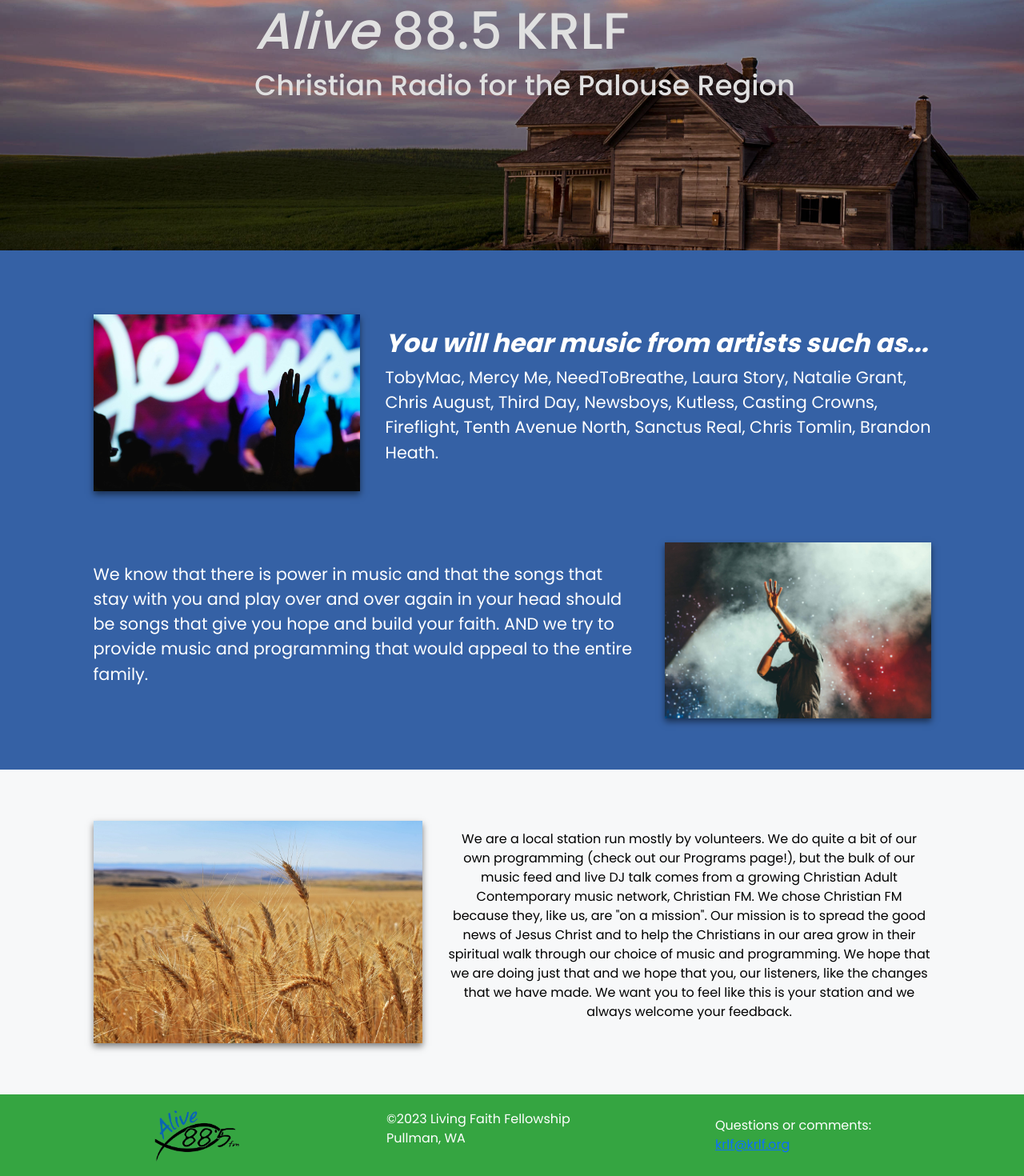
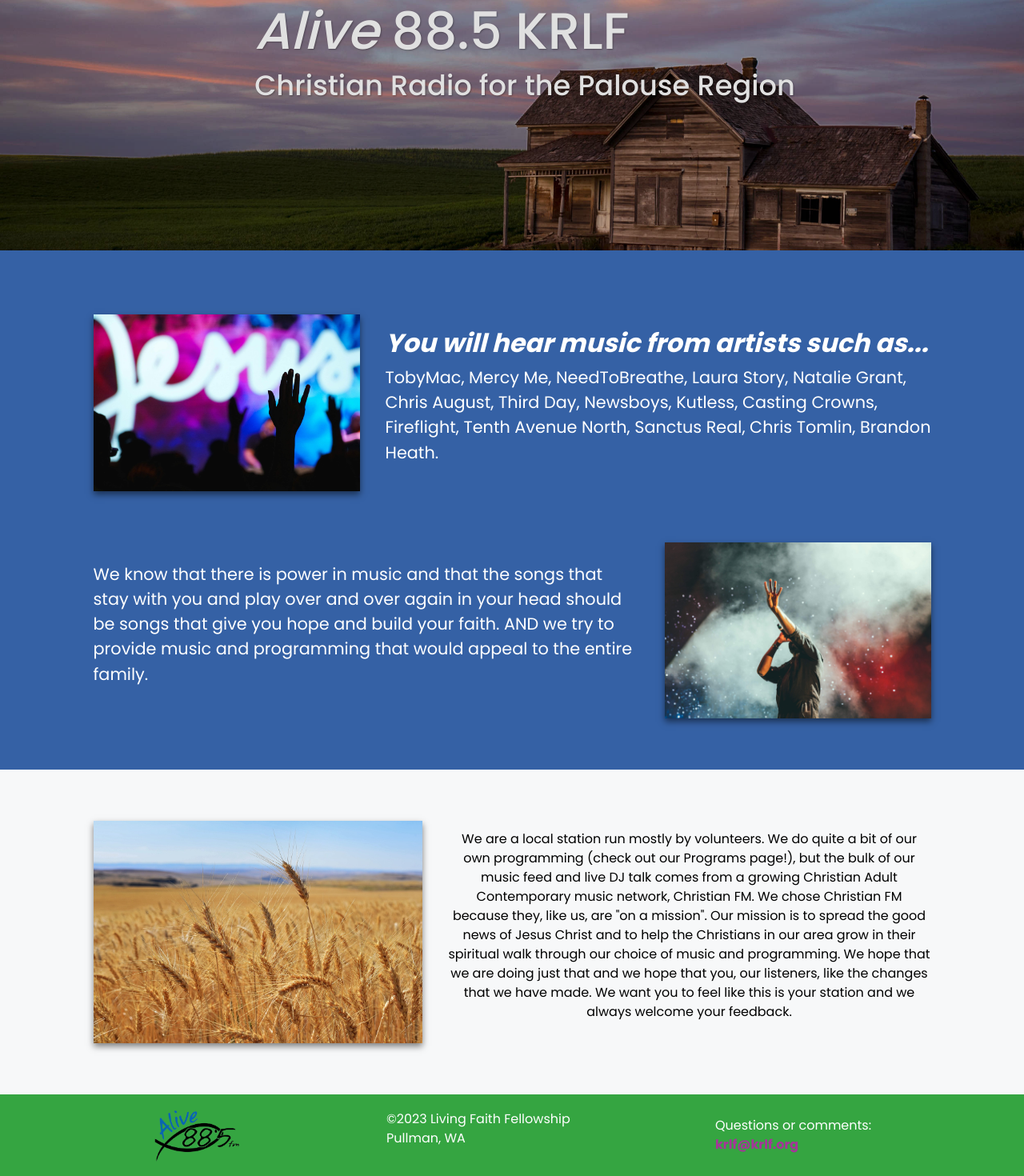
Before and after one commit to kristofer11/krlf, a Next.js app: page / in a window 1280 px wide. Shown: the part 250-1720 px from the top of the page at 80% size. Built offline with nearby package versions, Linux system fonts and the light colour scheme.

Commit message:
new font

```diff
--- a/src/app/page.jsx
+++ b/src/app/page.jsx
@@ -21,7 +21,8 @@
     const currentBgImage = bgImages[bgIndex]
 
     return (
-        <main className={styles.main}>
+        <main className={styles.main} style={{ backgroundImage: `url(${currentBgImage})` }}>
+            <div className={styles.background}></div>
             <div className={`${styles.heroBg} hero`} style={{ backgroundImage: `url(${currentBgImage})` }}>
                 <div className={styles.heroTitleContainer}>
                     <h1 className={styles.heroTitle}><em>Alive</em> 88.5 KRLF</h1>
--- a/src/app/page.module.scss
+++ b/src/app/page.module.scss
@@ -7,7 +7,6 @@
 }
 
 .heroBg {
-    // background-image: url('/oldHouse.jpg');
     height: 55vh;
     width: 100%;
     background-position: center ;
@@ -27,12 +26,14 @@
             color: white;
             text-align: start;
             font-size: 4rem;
+            text-shadow: 1px 1px 2px rgba(0, 0, 0, 0.3);
         }
 
         h2.heroTitle {
             color: white;
             /* text-align: center; */
             font-size: 2.2rem;
+            text-shadow: 1px 1px 2px rgba(0, 0, 0, 0.3);
         }
     }
 }
--- a/src/components/footer/footer.scss
+++ b/src/components/footer/footer.scss
@@ -20,7 +20,11 @@
         p {
             margin: 0;
         }
-
+        a {
+            color: var(--accent-color3);
+            text-decoration: none;
+            font-weight: bold;
+        }
     }
 }
 
```
